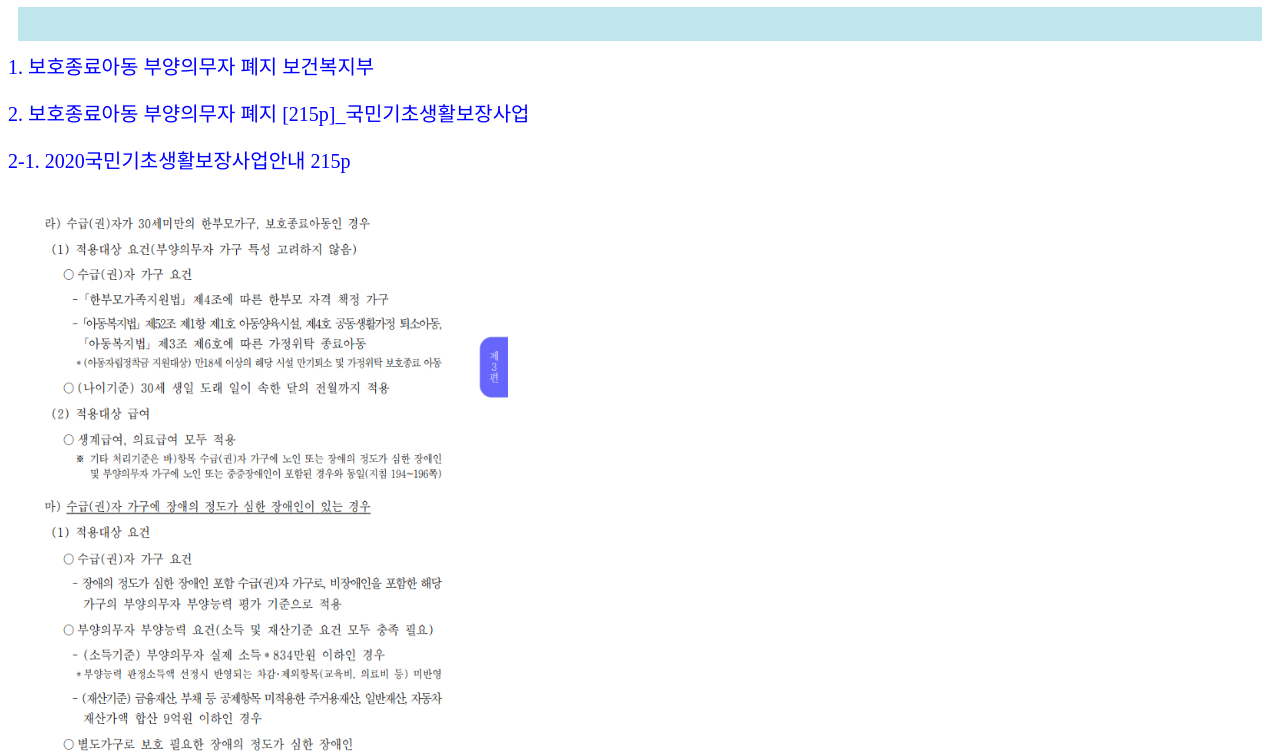
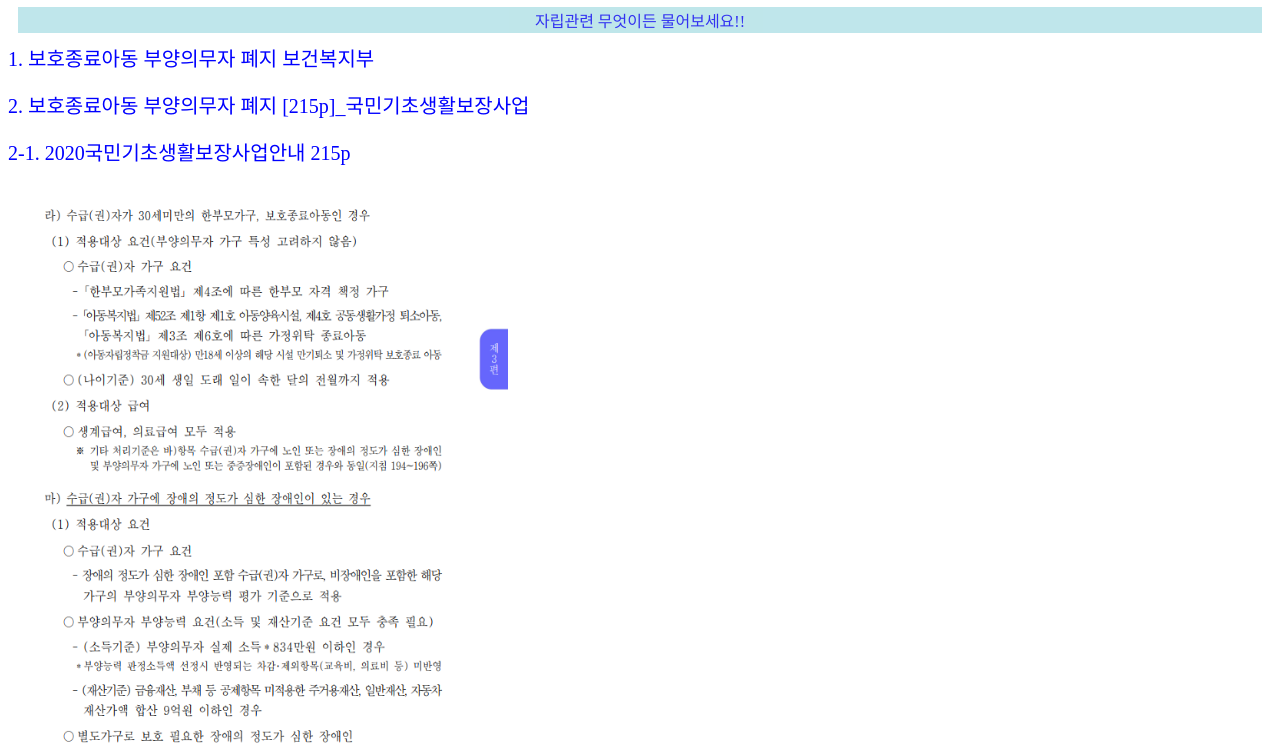
Before and after one commit to yoyo5679/jarip, a plain HTML site: page kukminkicho/kukminkicho.html in a window 1280 px wide. Shown: the part 73-827 px from the top of the page. Drawn offline with Linux system fonts and the light colour scheme.

Commit message:
Update kukminkicho.html

```diff
--- a/kukminkicho/kukminkicho.html
+++ b/kukminkicho/kukminkicho.html
@@ -13,9 +13,7 @@
     <a href="../index.html"> <div class="myhome">자립정보 모음</div></a>
     <header>
         <nav>
-            <ul>
-
-            </ul>
+             <a href="https://docs.google.com/forms/d/e/1FAIpQLSfzIaCB_4ZyoDhiyPAHehGCsjZY7MetY5h0WhEOH_cbjMB4dA/viewform">자립관련 무엇이든 물어보세요!!</a>
         </nav>
     </header>
 
```
